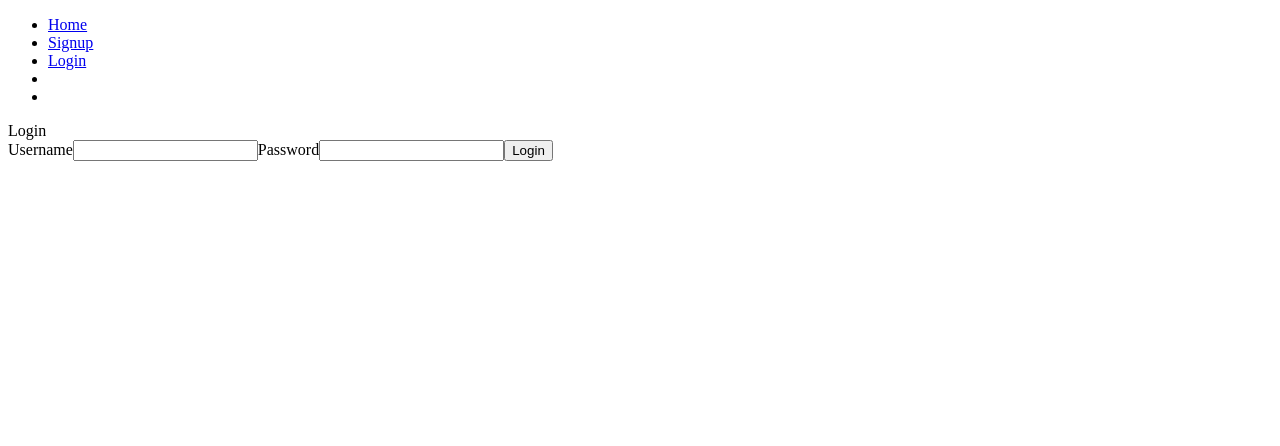
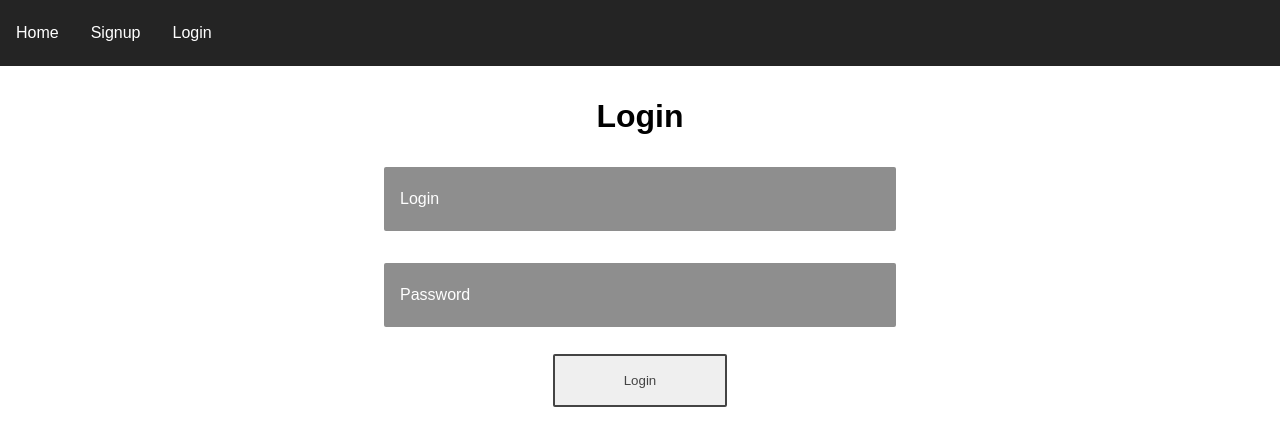
Before and after one commit to Williamconnelly/mtg-trader-app, an Angular app in the folder mtg-app/: page /login in a window 1280 px wide. Shown: the top 446 px of the page. Built offline with nearby package versions, Linux system fonts and the light colour scheme.

Commit message:
Added temp styling to nav as well as login and signup components

```diff
--- a/mtg-app/src/app/app.component.css
+++ b/mtg-app/src/app/app.component.css
@@ -0,0 +1,27 @@
+nav {
+  width: 100vw;
+  font-family: sans-serif;
+}
+
+ul {
+  list-style-type: none;
+  margin: 0;
+  padding: 1.5em 0;
+  background-color: rgb(36, 36, 36);
+}
+
+li {
+  display: inline-block;
+}
+
+a {
+  color: white;
+  text-align: center;
+  padding: 14px 16px;
+  text-decoration: none;
+}
+
+/* .site-wrapper {
+  padding: 0 3em;
+  text-align: center;
+} */
--- a/mtg-app/src/app/app.component.html
+++ b/mtg-app/src/app/app.component.html
@@ -3,10 +3,10 @@
     <li><a routerLink="/">Home</a></li>
     <li><a *ngIf="!_authService.loggedIn()" routerLink="/signup">Signup</a></li>
     <li><a *ngIf="!_authService.loggedIn()" routerLink="/login">Login</a></li>
+    <li><a *ngIf="_authService.loggedIn()" routerLink="/gathering">Gathering</a></li>
     <li><a *ngIf="_authService.loggedIn()" (click)="_authService.logoutUser()">Logout</a></li>
-    <li><a *ngIf="_authService.loggedIn()" routerLink="/gathering">Gathering</a></li>
   </ul>
 </nav>
-<div>
+<div class="site-wrapper">
   <router-outlet></router-outlet>
 </div>
--- a/mtg-app/src/app/login/login.component.css
+++ b/mtg-app/src/app/login/login.component.css
@@ -0,0 +1,52 @@
+h1 {
+  font-family: sans-serif;
+  margin: 1em 0 0 0;
+}
+
+.auth-wrapper {
+  text-align: center;
+  width: 40vw;
+  margin: 0 auto;
+}
+
+.auth-wrapper ul {
+  list-style-type: none;
+  margin: 0;
+  padding: 0;
+}
+
+.auth-wrapper input {
+	margin-top: 2em;
+	height: 4em;
+	width: 100%;
+	border-radius: 2px;
+	border: none;
+	background-color: #444;
+	opacity: 0.6;
+	outline: none;
+	color: #fff;
+	padding-left: 1em;
+  font-size: 1em;
+  display: inline-block;
+  box-sizing: border-box;
+}
+
+.auth-wrapper input::placeholder {
+  color: white;
+}
+
+.auth-btn {
+	margin-top: 2em;
+	height: 4em;
+	width: 13em;
+	outline: none;
+	border: 2px solid #444;;
+	border-radius: 2px;
+	color: #444;
+	transition: all 0.2s linear;
+}
+
+.auth-btn:hover {
+  color: white;
+  background-color: #2db92d;
+}
--- a/mtg-app/src/app/login/login.component.html
+++ b/mtg-app/src/app/login/login.component.html
@@ -1,10 +1,8 @@
-<header>Login</header>
-<div>
-  <form>
-    <label for="">Username</label>
-    <input [(ngModel)]="loginUserData.username" name="username" type="text">
-    <label for="">Password</label>
-    <input [(ngModel)]="loginUserData.password" name="password" type="password">
-    <button (click)="loginUser()">Login</button>
-  </form>
+<div class="auth-wrapper">
+	<h1>Login</h1>
+	<form class="login-form">
+      <input [(ngModel)]="loginUserData.username" name="username" type="text" placeholder="Login">
+      <input [(ngModel)]="loginUserData.password" name="password" type="password" placeholder="Password">
+		<button class="auth-btn" type="submit" (click)="loginUser()">Login</button>
+	</form>
 </div>
--- a/mtg-app/src/app/signup/signup.component.css
+++ b/mtg-app/src/app/signup/signup.component.css
@@ -0,0 +1,52 @@
+h1 {
+  font-family: sans-serif;
+  margin: 1em 0 0 0;
+}
+
+.auth-wrapper {
+  text-align: center;
+  width: 40vw;
+  margin: 0 auto;
+}
+
+.auth-wrapper ul {
+  list-style-type: none;
+  margin: 0;
+  padding: 0;
+}
+
+.auth-wrapper input {
+	margin-top: 2em;
+	height: 4em;
+	width: 100%;
+	border-radius: 2px;
+	border: none;
+	background-color: #444;
+	opacity: 0.6;
+	outline: none;
+	color: #fff;
+	padding-left: 1em;
+  font-size: 1em;
+  display: inline-block;
+  box-sizing: border-box;
+}
+
+.auth-wrapper input::placeholder {
+  color: white;
+}
+
+.auth-btn {
+	margin-top: 2em;
+	height: 4em;
+	width: 13em;
+	outline: none;
+	border: 2px solid #444;;
+	border-radius: 2px;
+	color: #444;
+	transition: all 0.2s linear;
+}
+
+.auth-btn:hover {
+  color: white;
+  background-color: #2db92d;
+}
--- a/mtg-app/src/app/signup/signup.component.html
+++ b/mtg-app/src/app/signup/signup.component.html
@@ -1,12 +1,9 @@
-<header>Register</header>
-<div>
-  <form>
-    <label for="">Username</label>
-    <input [(ngModel)]="registerUserData.username" name="username" type="text">
-    <label for="">Email</label>
-    <input [(ngModel)]="registerUserData.email" name="email" type="text">
-    <label for="">Password</label>
-    <input [(ngModel)]="registerUserData.password" name="password" type="password">
-    <button (click)="registerUser()">Register</button>
-  </form>
+<div class="auth-wrapper">
+	<h1>Signup</h1>
+	<form class="login-form">
+    <input [(ngModel)]="registerUserData.username" name="username" type="text" placeholder="Username">
+    <input [(ngModel)]="registerUserData.email" name="email" type="text" placeholder="Email">
+    <input [(ngModel)]="registerUserData.password" name="password" type="password" placeholder="Password">
+		<button class="auth-btn" type="submit" (click)="loginUser()">Signup</button>
+	</form>
 </div>
--- a/mtg-app/src/styles.css
+++ b/mtg-app/src/styles.css
@@ -1 +1,5 @@
 /* You can add global styles to this file, and also import other style files */
+body {
+  margin: 0;
+  padding: 0;
+}
```
